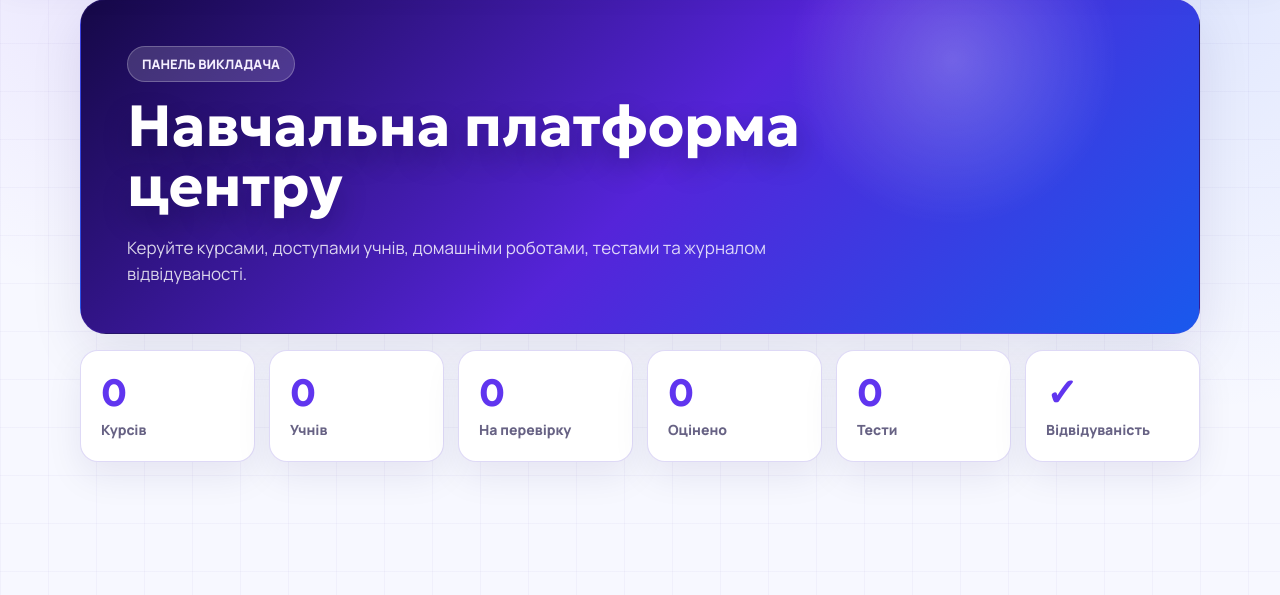
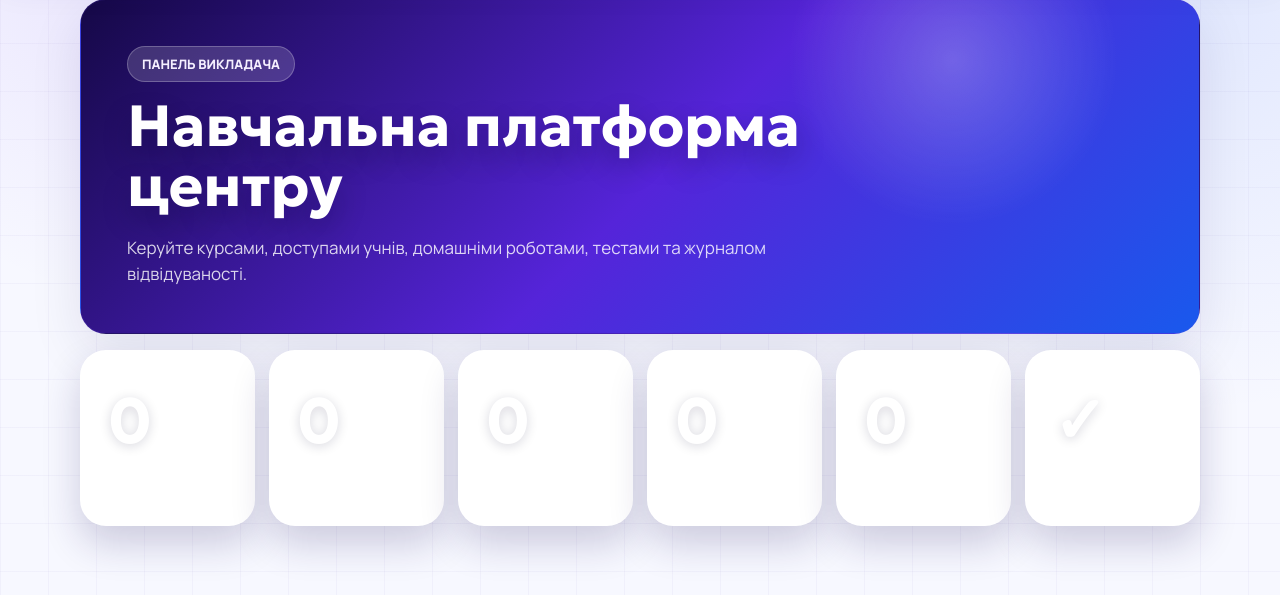
Before and after one commit to Sofier2/digital-center-platform, a Django app: page /manage/ in a window 1280 px wide. Shown: the part 101-696 px from the top of the page. Run offline with Django 5.2, Linux system fonts and the light colour scheme; the visitor is signed in with stand-in values (Sample User, id 1); data comes from the database, SQL or seed files in the repository; data that the repository does not hold is empty.

Commit message:
Enhance teacher dashboard cards

```diff
--- a/static/css/platform.css
+++ b/static/css/platform.css
@@ -2582,6 +2582,76 @@ main {
   }
 }
 
+/* Teacher dashboard: large actionable overview cards. */
+.admin-stats .teacher-stat {
+  position: relative;
+  isolation: isolate;
+  min-height: 176px;
+  padding: 28px;
+  overflow: hidden;
+  color: #fff;
+  border: 0;
+  border-radius: 26px;
+  box-shadow: 0 18px 38px rgba(35, 24, 90, 0.2);
+  transition: transform 180ms ease, box-shadow 180ms ease;
+}
+
+.admin-stats .teacher-stat::before,
+.admin-stats .teacher-stat::after {
+  position: absolute;
+  z-index: -1;
+  border-radius: 999px;
+  content: "";
+}
+
+.admin-stats .teacher-stat::before {
+  width: 150px;
+  height: 150px;
+  top: -64px;
+  right: -36px;
+  background: rgba(255, 255, 255, 0.19);
+}
+
+.admin-stats .teacher-stat::after {
+  width: 82px;
+  height: 82px;
+  right: 30px;
+  bottom: -30px;
+  background: rgba(255, 255, 255, 0.11);
+}
+
+.admin-stats .teacher-stat:hover {
+  transform: translateY(-5px);
+  box-shadow: 0 26px 46px rgba(35, 24, 90, 0.28);
+}
+
+.admin-stats .teacher-stat strong {
+  position: relative;
+  color: #fff;
+  font-size: clamp(48px, 5vw, 66px);
+  letter-spacing: -0.06em;
+  text-shadow: 0 2px 12px rgba(12, 8, 51, 0.16);
+}
+
+.admin-stats .teacher-stat span {
+  position: relative;
+  margin-top: 13px;
+  color: rgba(255, 255, 255, 0.9);
+  font-size: 16px;
+  font-weight: 800;
+}
+
+.stat-courses { background: linear-gradient(135deg, #6144ee, #8b5cf6); }
+.stat-students { background: linear-gradient(135deg, #087fc4, #1ca5e8); }
+.stat-pending { background: linear-gradient(135deg, #eb7d22, #f4af34); }
+.stat-checked { background: linear-gradient(135deg, #0f9d72, #41c98d); }
+.stat-quizzes { background: linear-gradient(135deg, #d74880, #ec6995); }
+.stat-attendance { background: linear-gradient(135deg, #3f4fa9, #5872d9); }
+
+@media (max-width: 720px) {
+  .admin-stats .teacher-stat { min-height: 148px; padding: 23px; }
+}
+
 /* Student tools: profile, vocabulary, clearer homework upload */
 :root {
   --accent-teal: #12b6c8;
--- a/templates/learning/platform_admin/dashboard.html
+++ b/templates/learning/platform_admin/dashboard.html
@@ -10,11 +10,11 @@
   </section>
 
   <section class="admin-stats">
-    <a href="{% url 'platform_admin_courses' %}"><strong>{{ courses_count }}</strong><span>Курсів</span></a>
-    <a href="{% url 'platform_admin_students' %}"><strong>{{ students_count }}</strong><span>Учнів</span></a>
-    <a href="{% url 'platform_admin_submissions' %}"><strong>{{ pending_count }}</strong><span>На перевірку</span></a>
-    <a href="{% url 'platform_admin_submissions' %}?status=checked"><strong>{{ checked_count }}</strong><span>Оцінено</span></a>
-    <a href="{% url 'platform_admin_quizzes' %}"><strong>{{ quiz_attempts_count }}</strong><span>Тести</span></a>
-    <a href="{% url 'platform_admin_attendance' %}"><strong>✓</strong><span>Відвідуваність</span></a>
+    <a class="teacher-stat stat-courses" href="{% url 'platform_admin_courses' %}"><strong>{{ courses_count }}</strong><span>Курсів</span></a>
+    <a class="teacher-stat stat-students" href="{% url 'platform_admin_students' %}"><strong>{{ students_count }}</strong><span>Учнів</span></a>
+    <a class="teacher-stat stat-pending" href="{% url 'platform_admin_submissions' %}"><strong>{{ pending_count }}</strong><span>На перевірку</span></a>
+    <a class="teacher-stat stat-checked" href="{% url 'platform_admin_submissions' %}?status=checked"><strong>{{ checked_count }}</strong><span>Оцінено</span></a>
+    <a class="teacher-stat stat-quizzes" href="{% url 'platform_admin_quizzes' %}"><strong>{{ quiz_attempts_count }}</strong><span>Тести</span></a>
+    <a class="teacher-stat stat-attendance" href="{% url 'platform_admin_attendance' %}"><strong>✓</strong><span>Відвідуваність</span></a>
   </section>
 {% endblock %}
```
